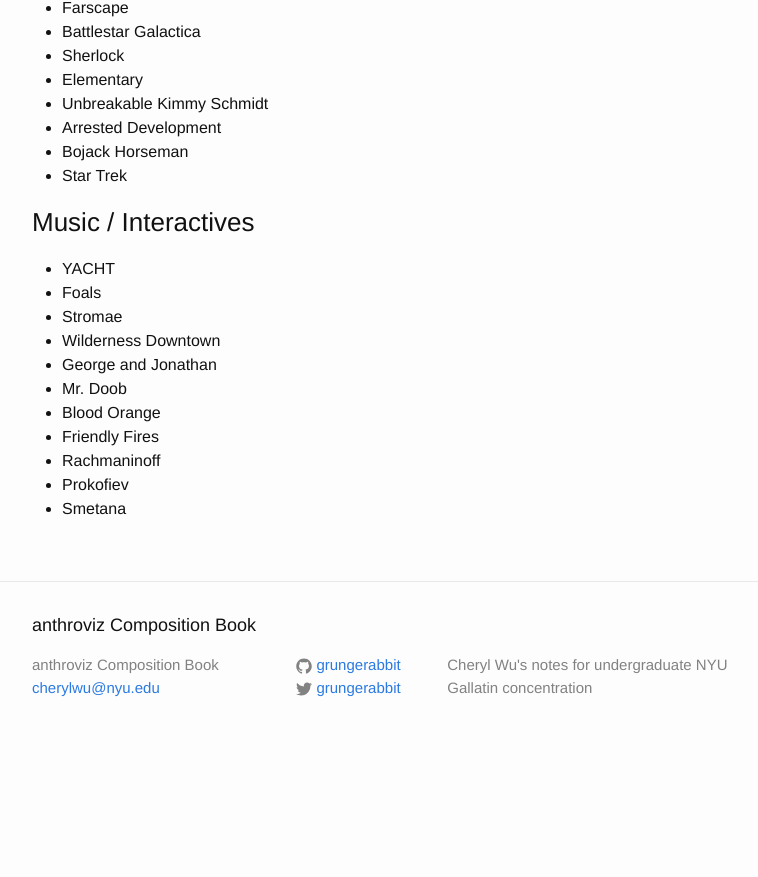
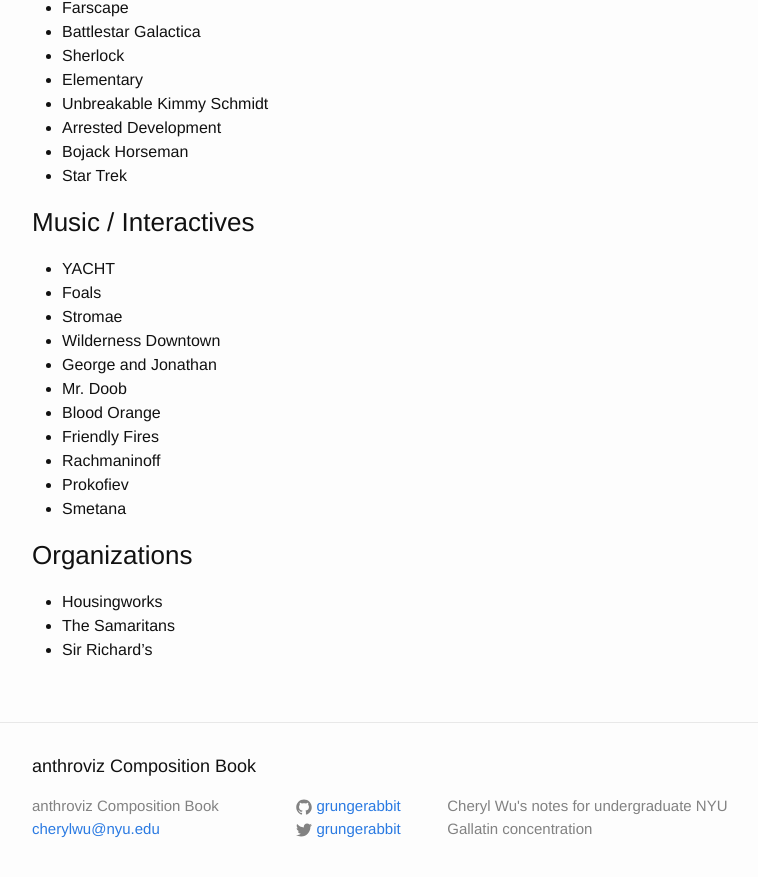
Before and after one commit to anthroviz/compbook, a Jekyll site: the page built from _posts/2015-10-08-sources.md, in a window 1280 px wide and 900 px high, scrolled down 3450 px. Shown: the top 877 px of the window, without its empty margins (238-996 px from the left). Built offline with Jekyll 4.4.1, drawn with Linux system fonts in a browser that asks for light colours; before the commit the page ends 4209 px from its top, so only the background shows below that.

Commit message:
Update and rename 2015-10-08-books.md to 2015-10-08-sources.md

```diff
--- a/_posts/2015-10-08-books.md
+++ b/_posts/2015-10-08-sources.md
@@ -162,3 +162,9 @@
 - Rachmaninoff
 - Prokofiev
 - Smetana
+
+
+### Organizations
+- Housingworks
+- The Samaritans
+- Sir Richard's
```
